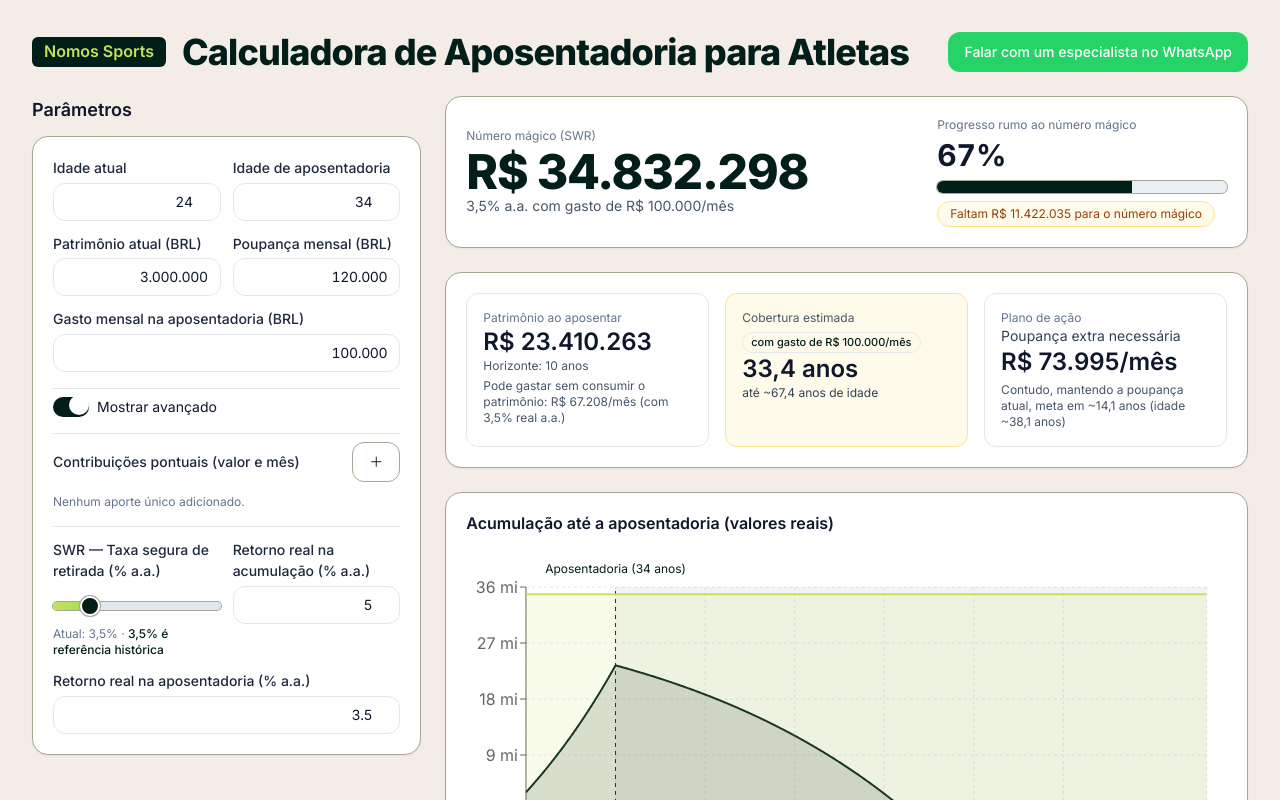
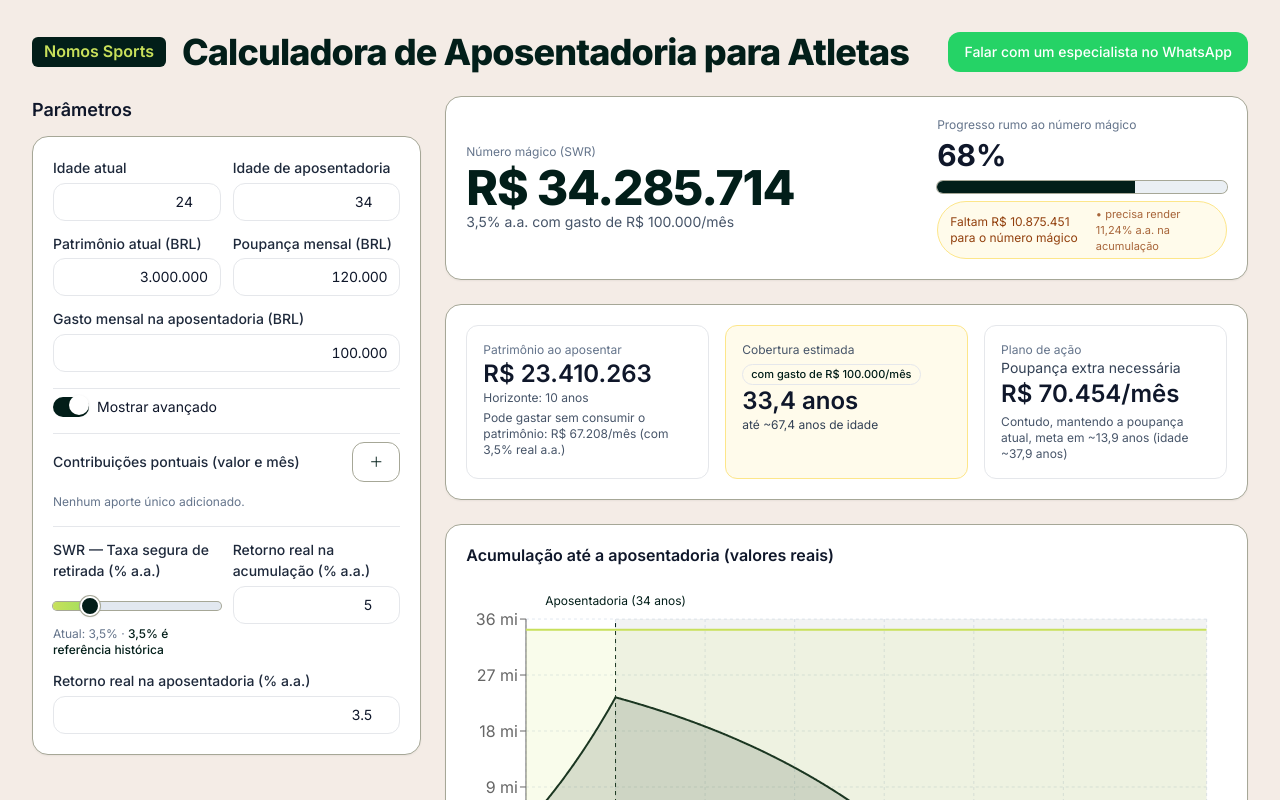
Before and after one commit to erikpajunknomos/calculadora-aposentadoria, a React (Vite) app: page / in a window 1280 px wide. Shown: the top 800 px of the page. Built offline with nearby package versions, Linux system fonts and the light colour scheme; the HTML template or start-up script is replaced by a standard one.

Commit message:
Update App.tsx

```diff
--- a/src/App.tsx
+++ b/src/App.tsx
@@ -352,12 +352,54 @@ export default function App() {
     [age, currentWealth, monthsToRetire, monthlySaving, monthlyAccum, monthlyRetire, monthlySpend, lumpSums]
   );
 
-  const targetWealth = monthlySpend / Math.max(monthlyRetire, 1e-9);
+  const targetWealth = (monthlySpend * 12) / Math.max(swrPct / 100, 1e-9);
   const gap = targetWealth - wealthAtRetire;
   const progressPct = Math.max(0, Math.min(100, (100 * wealthAtRetire) / Math.max(targetWealth, 1)));
   const diff = wealthAtRetire - targetWealth;
   const sustainableMonthlySWR = wealthAtRetire * monthlyRetire;
   const hasPerpetuity = sustainableMonthlySWR >= monthlySpend;
+  // === Required annual accumulation return to reach targetWealth by retirement ===
+  function wealthAtRetireWithMonthlyAccum(monthlyRate){
+    const arr = projectToRetirement({
+      currentWealth,
+      monthlySaving,
+      months: monthsToRetire,
+      monthlyRealReturn: monthlyRate,
+      lumpSums,
+    });
+    return arr[arr.length - 1]?.wealth ?? currentWealth;
+  }
+  function solveRequiredMonthlyAccum(target){
+    if (monthsToRetire <= 0) return null;
+    const toMonthly = (annual)=> Math.pow(1 + annual, 1/12) - 1;
+    let loA = -0.5, hiA = 0.5;
+    let lo = toMonthly(loA), hi = toMonthly(hiA);
+    let fLo = wealthAtRetireWithMonthlyAccum(lo) - target;
+    let fHi = wealthAtRetireWithMonthlyAccum(hi) - target;
+    if (wealthAtRetire >= target) return 0;
+    for (let i=0;i<10 && fLo*fHi>0;i++){
+      loA -= 0.25; hiA += 0.25;
+      lo = toMonthly(loA); hi = toMonthly(hiA);
+      fLo = wealthAtRetireWithMonthlyAccum(lo) - target;
+      fHi = wealthAtRetireWithMonthlyAccum(hi) - target;
+      if (hiA > 3) break;
+    }
+    if (fLo*fHi>0) return null;
+    for (let it=0; it<40; it++){
+      const midA = (loA + hiA)/2;
+      const mid = toMonthly(midA);
+      const fMid = wealthAtRetireWithMonthlyAccum(mid) - target;
+      if (Math.abs(fMid) < 1) return midA;
+      if (fLo * fMid <= 0){
+        hiA = midA; fHi = fMid;
+      } else {
+        loA = midA; fLo = fMid;
+      }
+    }
+    return (loA + hiA)/2;
+  }
+  const requiredAccumAnnualToHitTarget = gap > 0 ? solveRequiredMonthlyAccum(targetWealth) : null;
+
 
   const extraMonthlyNeeded =
     gap > 0 && monthsToRetire > 0
@@ -509,7 +551,7 @@ export default function App() {
                     <div className="grid grid-cols-1 sm:grid-cols-2 gap-3 items-start">
                       <div>
                         <Label>SWR — Taxa segura de retirada (% a.a.)</Label>
-                        <SwrSlider value={swrPct} onChange={(v)=>{ setSwrPct(v); if (!showAdvanced) setRetireRealReturn(v); }} min={2.5} max={8} step={0.1} />
+                        <SwrSlider value={swrPct} onChange={(v)=> setSwrPct(v)} min={2.5} max={8} step={0.1} />
                       </div>
                       <div>
                         <Label>Retorno real na acumulação (% a.a.)</Label>
@@ -558,7 +600,11 @@ export default function App() {
                     </div>
                   </div>
                   <div className={`mt-2 inline-flex items-center gap-2 rounded-full border px-3 py-1 text-xs ${diff < 0 ? "bg-amber-50 border-amber-200 text-amber-800" : "bg-emerald-50 border-emerald-200 text-emerald-800"}`}>
-                    {diff < 0 ? <>Faltam {formatCurrency(-diff, "BRL")} para o número mágico</> : <>Você superou a meta em {formatCurrency(diff, "BRL")}.</>}
+                    {diff < 0 ? <>Faltam {formatCurrency(-diff, "BRL")} para o número mágico</> : <>Você superou a meta em {formatCurrency(diff, "BRL")}.</>}{gap > 0 && requiredAccumAnnualToHitTarget !== null && (
+                      <span className="ml-2 text-[11px] opacity-80">
+                        • precisa render {formatNumber((requiredAccumAnnualToHitTarget||0)*100, 2)}% a.a. na acumulação
+                      </span>
+                    )}
                   </div>
                 </div>
               </div>
```
